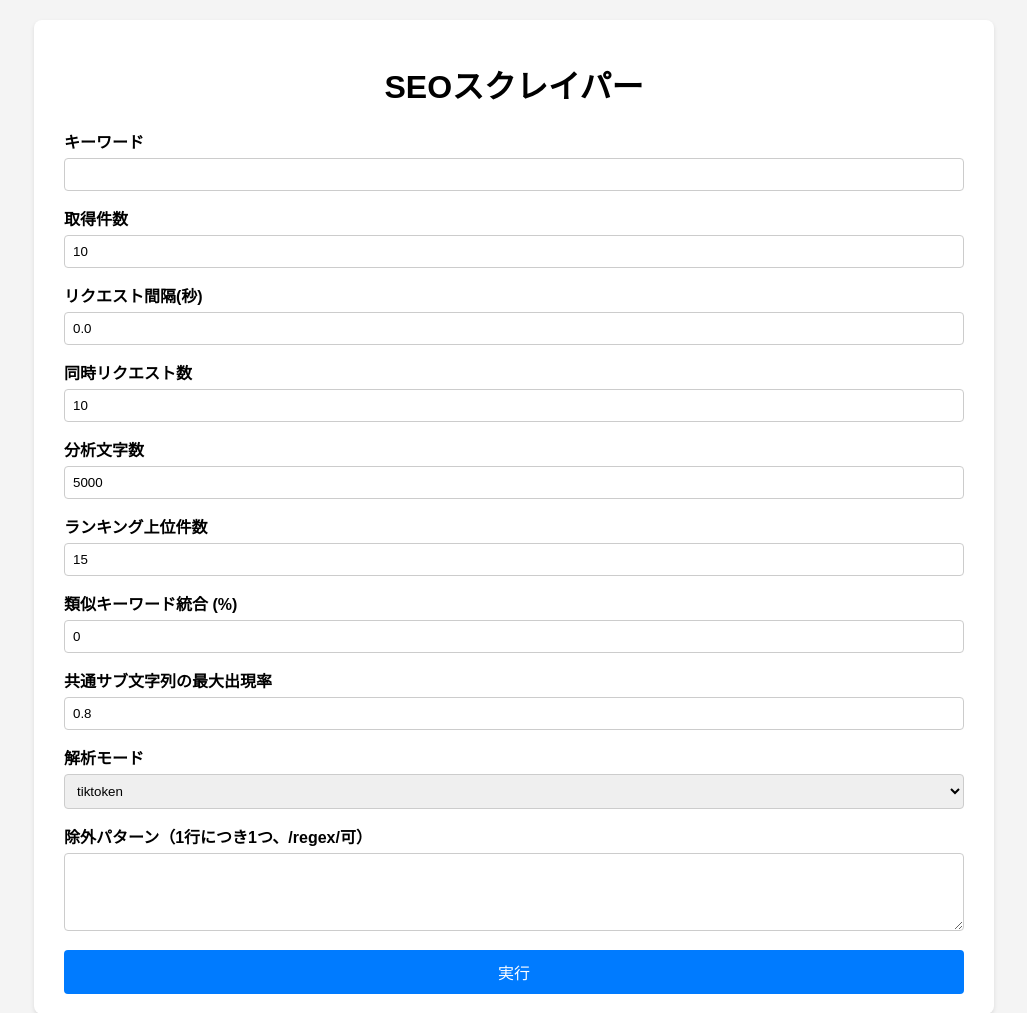
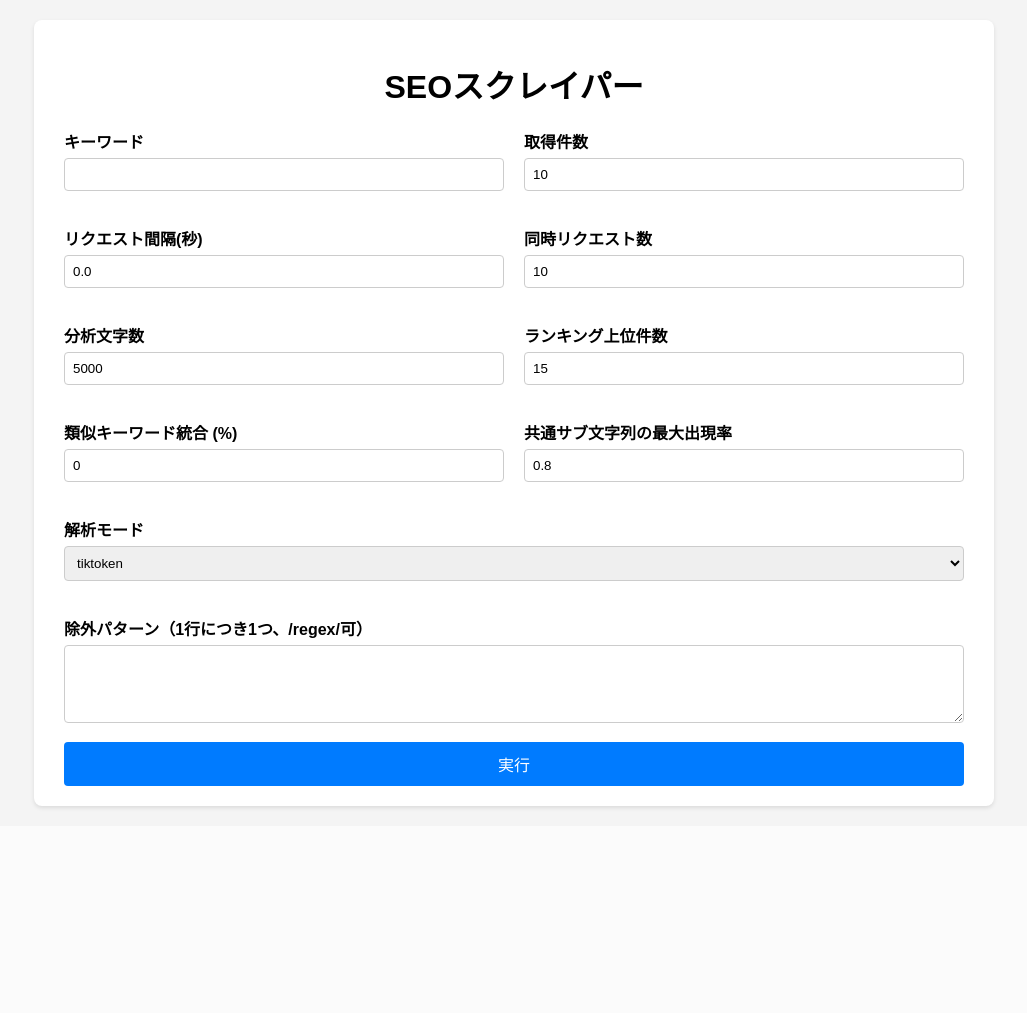
Before and after one commit to ZakuroSystem/seoscraper, a Flask app: page / in a window 1280 px wide. Shown: the top 1013 px of the page, without its empty margins (126-1153 px from the left). After the commit the page ends 810 px from the top, so only its background shows below. Run offline with Flask 3, Linux system fonts and the light colour scheme.

Commit message:
Refine Web UI layout

```diff
--- a/static/style.css
+++ b/static/style.css
@@ -20,6 +20,16 @@ h1, h2 {
 
 form .form-group {
   margin-bottom: 15px;
+}
+
+.form-grid {
+  display: flex;
+  flex-wrap: wrap;
+  gap: 20px;
+}
+
+.form-grid .form-group {
+  flex: 1 1 45%;
 }
 
 label {
@@ -55,6 +65,10 @@ button:hover {
   background-color: #0056b3;
 }
 
+.table-wrapper {
+  overflow-x: auto;
+}
+
 table {
   width: 100%;
   border-collapse: collapse;
@@ -78,3 +92,11 @@ ul {
   list-style-type: disc;
   padding-left: 20px;
 }
+
+.logs {
+  max-height: 200px;
+  overflow-y: auto;
+  background: #f9f9f9;
+  border: 1px solid #ddd;
+  padding: 10px;
+}
--- a/templates/index.html
+++ b/templates/index.html
@@ -12,6 +12,7 @@
     <details>
       <summary>ページ別の詳細を表示</summary>
       <h2>検索結果</h2>
+      <div class="table-wrapper">
       <table>
       <tr><th>URL</th><th>ドメイン</th><th>公開日</th><th>SEOタイトル</th><th>説明</th><th>robots.txt</th><th>語数</th><th>上位キーワード</th><th>画像数</th><th>リンク数</th><th>本文</th></tr>
       {% for r in results %}
@@ -40,6 +41,7 @@
       </tr>
       {% endfor %}
       </table>
+      </div>
     </details>
 
     <h2>共通本文サブ文字列</h2>
@@ -71,11 +73,12 @@
     {% endif %}
     {% if logs %}
     <h2>ログ</h2>
-    <pre>{{ '\n'.join(logs) }}</pre>
+    <pre class="logs">{{ '\n'.join(logs) }}</pre>
     {% endif %}
     {% endif %}
 
     <form method="post">
+      <div class="form-grid">
         <div class="form-group">
           <label for="keyword">キーワード</label>
           <input type="text" id="keyword" name="keyword" value="{{ form.keyword if form else '' }}">
@@ -116,9 +119,10 @@
             {% endfor %}
           </select>
         </div>
-      <div class="form-group">
+        <div class="form-group" style="flex: 1 1 100%;">
           <label for="exclude_patterns">除外パターン（1行につき1つ、/regex/可）</label>
           <textarea id="exclude_patterns" name="exclude_patterns" rows="4">{{ form.exclude_patterns if form else '' }}</textarea>
+        </div>
       </div>
       <button type="submit" name="action" value="scrape">実行</button>
     </form>
```
Lines whose indentation alone changed are shown as unchanged.
